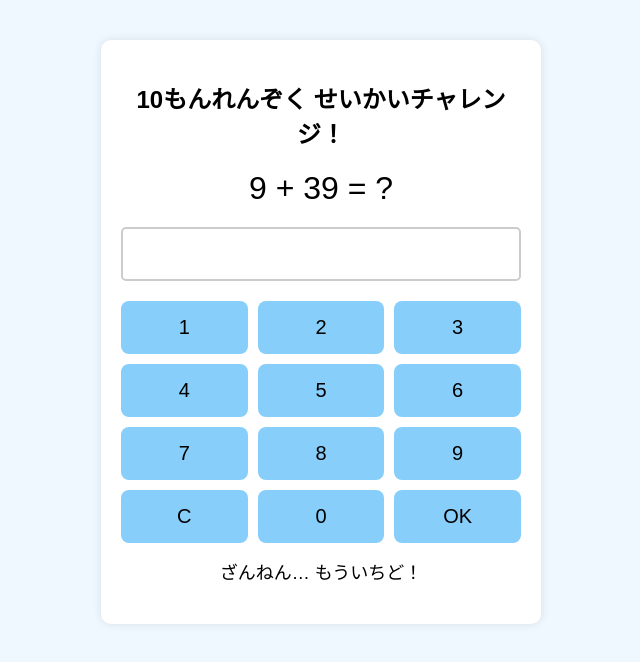
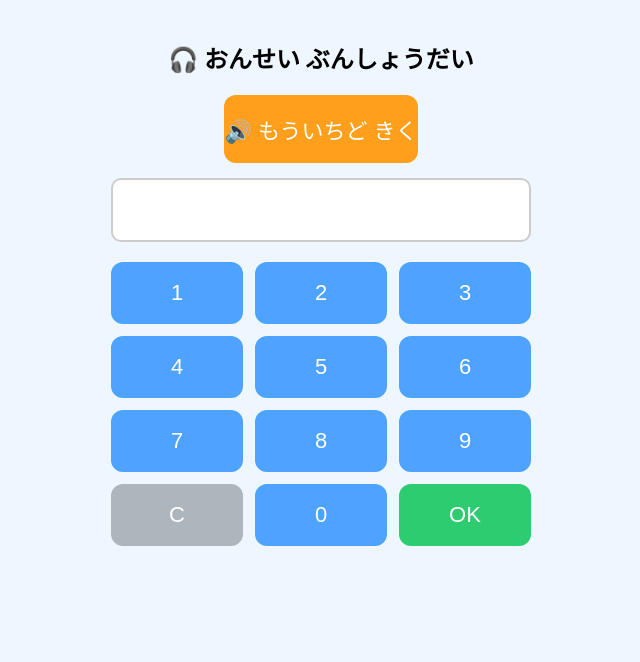
Before and after one commit to aizumi/dev, a plain HTML site: page index.html in a window 1280 px wide. Both pictures are taken after a click on the button "OK". Shown: the whole page, without its empty margins (319-959 px from the left). Drawn offline with Linux system fonts and the light colour scheme.

Commit message:
Update index.html

```diff
--- a/index.html
+++ b/index.html
@@ -2,67 +2,79 @@
 <html lang="ja">
 <head>
 <meta charset="UTF-8">
-<title>ガンバレはやきち！</title>
+<meta name="viewport" content="width=device-width, initial-scale=1.0">
+<title>おんせい ぶんしょうだい</title>
+
 <style>
 body {
-        font-family: sans-serif;
-        text-align: center;
-        background: #f0f8ff;
+    margin: 0;
+    font-family: -apple-system, BlinkMacSystemFont, sans-serif;
+    background: #eef6ff;
 }
 .container {
-        max-width: 400px;
-        margin: 40px auto;
+    max-width: 420px;
+    margin: auto;
     padding: 20px;
-        background: white;
-        border-radius: 10px;
-        box-shadow: 0 0 10px rgba(0,0,0,0.1);
+    text-align: center;
 }
-    .question {
-        font-size: 32px;
-        margin: 20px 0;
+h2 {
+    margin-bottom: 20px;
 }
 .answer {
-        font-size: 28px;
-        height: 50px;
+    height: 60px;
+    font-size: 32px;
+    border: 2px solid #ccc;
+    border-radius: 10px;
     margin-bottom: 20px;
-        border: 2px solid #ccc;
-        border-radius: 5px;
-        line-height: 50px;
+    line-height: 60px;
+    background: #fff;
 }
 .keypad {
     display: grid;
     grid-template-columns: repeat(3, 1fr);
-        gap: 10px;
+    gap: 12px;
 }
 button {
-        font-size: 20px;
-        padding: 15px;
-        border-radius: 8px;
+    font-size: 22px;
+    padding: 18px 0;
+    border-radius: 12px;
     border: none;
-        background: #87cefa;
-        cursor: pointer;
+    background: #4da3ff;
+    color: #fff;
 }
-    button:hover {
-        background: #5fb3e6;
+button:active {
+    background: #2f7fd6;
+}
+.control {
+    background: #adb5bd;
+}
+.ok {
+    background: #2ecc71;
 }
 .result {
     margin-top: 15px;
     font-size: 18px;
+    min-height: 24px;
 }
 .keyword {
     margin-top: 20px;
-        font-size: 24px;
-        color: red;
+    font-size: 26px;
+    color: #e63946;
     font-weight: bold;
+}
+.replay {
+    margin-bottom: 15px;
+    background: #ff9f1c;
 }
 </style>
 </head>
 <body>
 
 <div class="container">
-    <h2>10もんれんぞく せいかいチャレンジ！</h2>
+    <h2>🎧 おんせい ぶんしょうだい</h2>
 
-    <div class="question" id="question"></div>
+    <button class="replay" onclick="speak()">🔊 もういちど きく</button>
+
     <div class="answer" id="answer"></div>
 
     <div class="keypad">
@@ -75,9 +87,9 @@
         <button onclick="press(7)">7</button>
         <button onclick="press(8)">8</button>
         <button onclick="press(9)">9</button>
-        <button onclick="clearAnswer()">C</button>
+        <button class="control" onclick="clearAnswer()">C</button>
         <button onclick="press(0)">0</button>
-        <button onclick="checkAnswer()">OK</button>
+        <button class="ok" onclick="checkAnswer()">OK</button>
     </div>
 
     <div class="result" id="result"></div>
@@ -85,61 +97,84 @@
 </div>
 
 <script>
-let correctStreak = 0;
-let currentAnswer = 0;
+const problems = [
+    {
+        text: "りんごが ろっこ あります。さんこ たべました。のこりは なんこでしょう。",
+        answer: 3
+    },
+    {
+        text: "えんぴつを よんほん もっています。ごほん もらいました。ぜんぶで なんほんでしょう。",
+        answer: 9
+    },
+    {
+        text: "あめを さんにんに よんこずつ くばります。あめは なんこ いりますか。",
+        answer: 12
+    },
+    {
+        text: "バスに はちにん のっています。あとから ななにん のりました。ぜんぶで なんにんでしょう。",
+        answer: 15
+    },
+    {
+        text: "ケーキが じゅうにこ あります。ろっこ くばりました。のこりは なんこでしょう。",
+        answer: 6
+    }
+];
+
+let index = 0;
 let input = "";
 
-function newQuestion() {
+function speak() {
+    const uttr = new SpeechSynthesisUtterance(problems[index].text);
+    uttr.lang = "ja-JP";
+    uttr.rate = 0.9;   // ゆっくり
+    uttr.pitch = 1.0;
+    speechSynthesis.cancel();
+    speechSynthesis.speak(uttr);
+}
+
+function showProblem() {
     input = "";
-    document.getElementById("answer").textContent = "";
-
-    const a = Math.floor(Math.random() * 50) + 1;
-    const b = Math.floor(Math.random() * 50) + 1;
-    const isAdd = Math.random() < 0.5;
-
-    if (isAdd) {
-        currentAnswer = a + b;
-        document.getElementById("question").textContent = `${a} + ${b} = ?`;
-    } else {
-        const max = Math.max(a, b);
-        const min = Math.min(a, b);
-        currentAnswer = max - min;
-        document.getElementById("question").textContent = `${max} - ${min} = ?`;
-    }
+    answer.textContent = "";
+    result.textContent = "";
+    speak();
 }
 
 function press(num) {
     if (input.length >= 3) return;
     input += num;
-    document.getElementById("answer").textContent = input;
+    answer.textContent = input;
 }
 
 function clearAnswer() {
     input = "";
-    document.getElementById("answer").textContent = "";
+    answer.textContent = "";
 }
 
 function checkAnswer() {
-    if (Number(input) === currentAnswer) {
-        correctStreak++;
-        document.getElementById("result").textContent =
-            `せいかい！ (${correctStreak}/10)`;
+    if (Number(input) === problems[index].answer) {
+        index++;
+        result.textContent = "せいかい！";
 
-        if (correctStreak >= 10) {
-            document.getElementById("keyword").textContent =
-                "２かいのちず「4-B」をさがせ！";
+        if (index >= problems.length) {
+            keyword.textContent = "クリア！次は「さなのパンツ」をさがせ";
         } else {
-            newQuestion();
+            setTimeout(showProblem, 800);
         }
     } else {
-        correctStreak = 0;
-        document.getElementById("result").textContent =
-            "ざんねん… もういちど！";
-        newQuestion();
+        result.textContent = "ちがうよ。もういちど きいてね";
+        speak();
     }
 }
 
-newQuestion();
+const answer = document.getElementById("answer");
+const result = document.getElementById("result");
+const keyword = document.getElementById("keyword");
+
+// 初回はユーザー操作後でないと音が出ない端末対策
+document.body.addEventListener("click", initOnce, { once: true });
+function initOnce() {
+    showProblem();
+}
 </script>
 
 </body>
```
Lines whose indentation alone changed are shown as unchanged.
